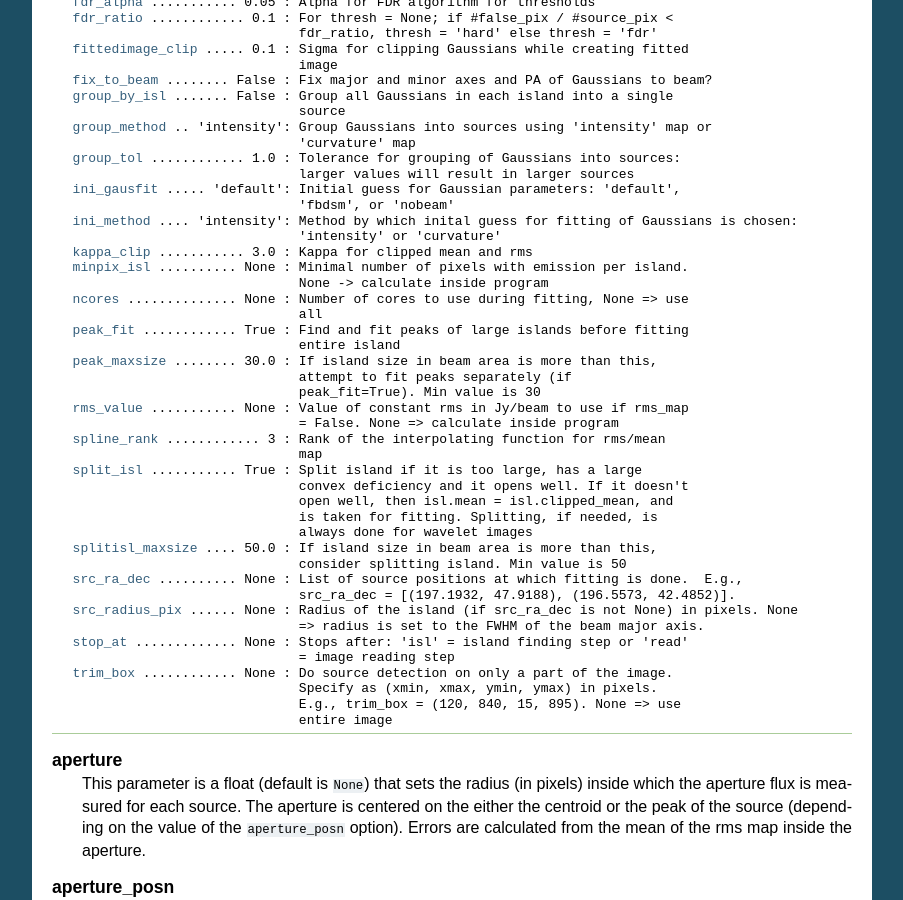
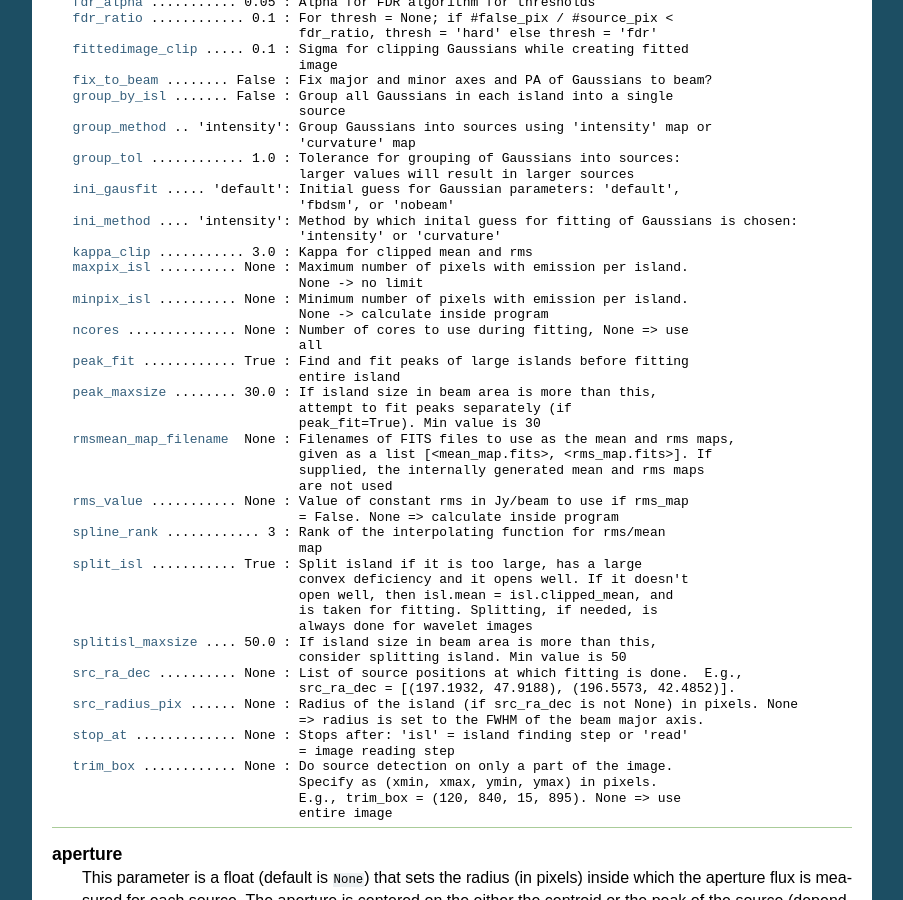
Before and after one commit to lofar-astron/PyBDSF, a Sphinx documentation site: the page built from doc/source/process_image.rst, in a window 1280 px wide and 900 px high, scrolled down 6248 px. Shown: the whole window, without its empty margins (198-1101 px from the left). Built offline with Sphinx 7.4.7, drawn with Linux system fonts in a browser that asks for light colours; some of the changed text lies outside the part shown.

Commit message:
Add option to set maximum island size

```diff
--- a/doc/source/process_image.rst
+++ b/doc/source/process_image.rst
@@ -346,7 +346,9 @@ The advanced options are:
       :term:`ini_method` .... 'intensity': Method by which inital guess for fitting of Gaussians is chosen:
                                    'intensity' or 'curvature'
       :term:`kappa_clip` ........... 3.0 : Kappa for clipped mean and rms
-      :term:`minpix_isl` .......... None : Minimal number of pixels with emission per island.
+      :term:`maxpix_isl` .......... None : Maximum number of pixels with emission per island.
+                                   None -> no limit
+      :term:`minpix_isl` .......... None : Minimum number of pixels with emission per island.
                                    None -> calculate inside program
       :term:`ncores` .............. None : Number of cores to use during fitting, None => use
                                    all
@@ -355,6 +357,10 @@ The advanced options are:
       :term:`peak_maxsize` ........ 30.0 : If island size in beam area is more than this,
                                    attempt to fit peaks separately (if
                                    peak_fit=True). Min value is 30
+      :term:`rmsmean_map_filename`  None : Filenames of FITS files to use as the mean and rms maps,
+                                   given as a list [<mean_map.fits>, <rms_map.fits>]. If
+                                   supplied, the internally generated mean and rms maps
+                                   are not used
       :term:`rms_value` ........... None : Value of constant rms in Jy/beam to use if rms_map
                                    = False. None => calculate inside program
       :term:`spline_rank` ............ 3 : Rank of the interpolating function for rms/mean
@@ -538,6 +544,11 @@ The advanced options are:
         source pixels, less number of pixels in total, or significant
         non-Gaussianity of the underlying noise will all lead to non-convergence.
 
+    maxpix_isl
+        This parameter is an integer (default is ``None``) that sets the maximum
+        number of pixels in an island for the island to be included. If
+        ``None``, there is no limit.
+
     minpix_isl
         This parameter is an integer (default is ``None``) that sets the minimum
         number of pixels in an island for the island to be included. If
@@ -562,6 +573,12 @@ The advanced options are:
         This parameter is a float (default is 30.0). If island size in beam area
         is more than this value, attempt to fit peaks iteratively (if ``peak_fit
         = True``). The minimum value is 30.
+
+    rmsmean_map_filename
+        This parameter is a list (default is ``None``) that sets the filenames of
+        FITS files to use as the mean and rms maps, given as a list
+        [<mean_map.fits>, <rms_map.fits>]. If supplied, the internally generated
+        mean and rms maps are not used.
 
     rms_value
         This parameter is a float (default is ``None``) that sets the value of
```
Also changed, not shown: 2 other files.
